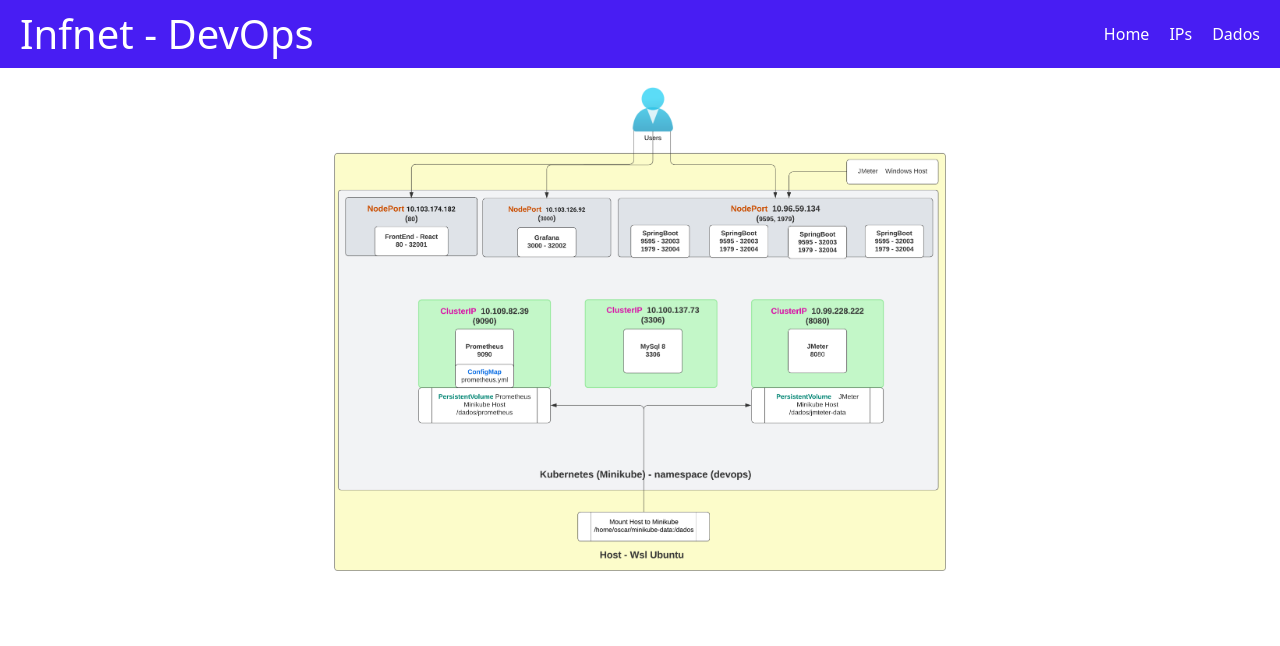
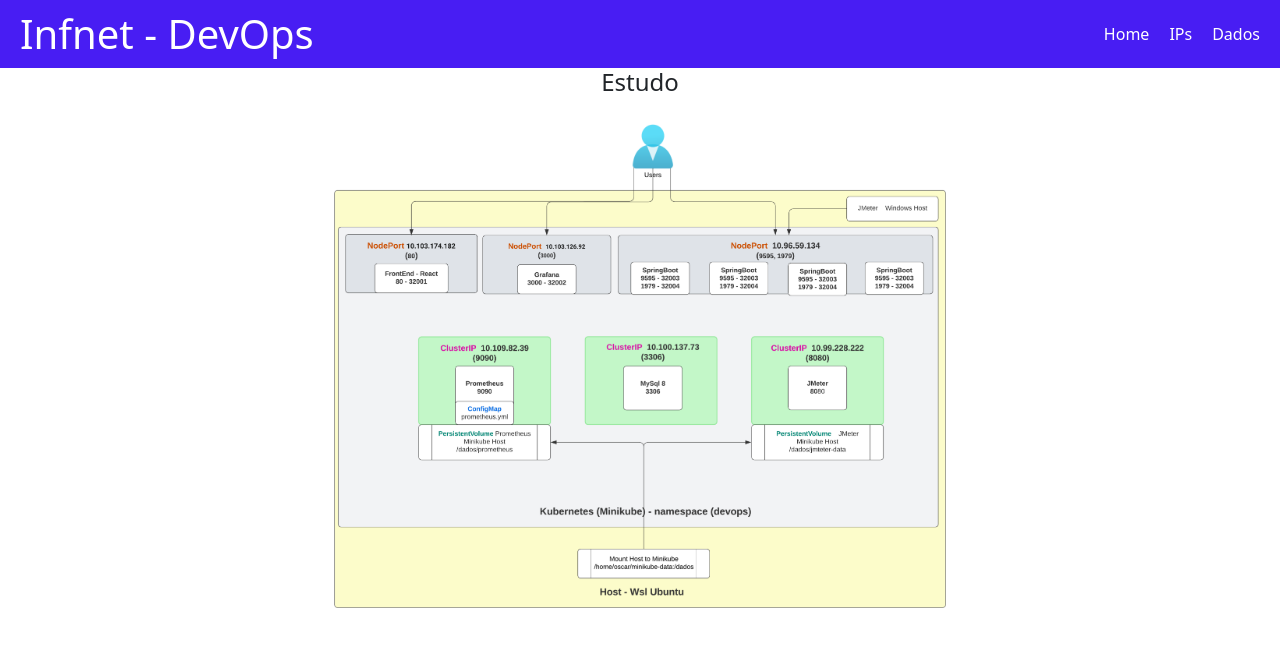
Before and after one commit to OscarLOliveira/front-react-devops, a React (Vite) app: page / in a window 1280 px wide. Shown: the top 646 px of the page. Built offline with nearby package versions, Linux system fonts and the light colour scheme.

Commit message:
Alteração para teste, texto na home

```diff
--- a/src/components/Home.jsx
+++ b/src/components/Home.jsx
@@ -7,6 +7,7 @@ const Home = () => {
     return (
         <div>
             <div className="image-container">
+                <h4>Estudo</h4>
                 <img src={imagem} alt="Imagem" />
             </div>
         </div>
```
